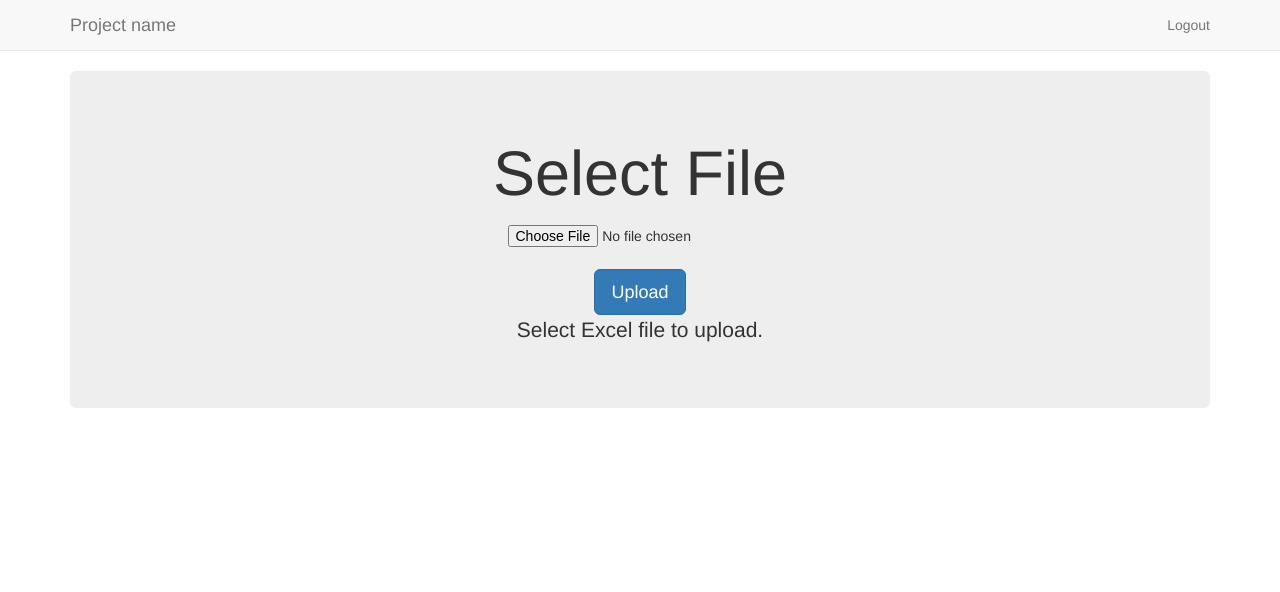
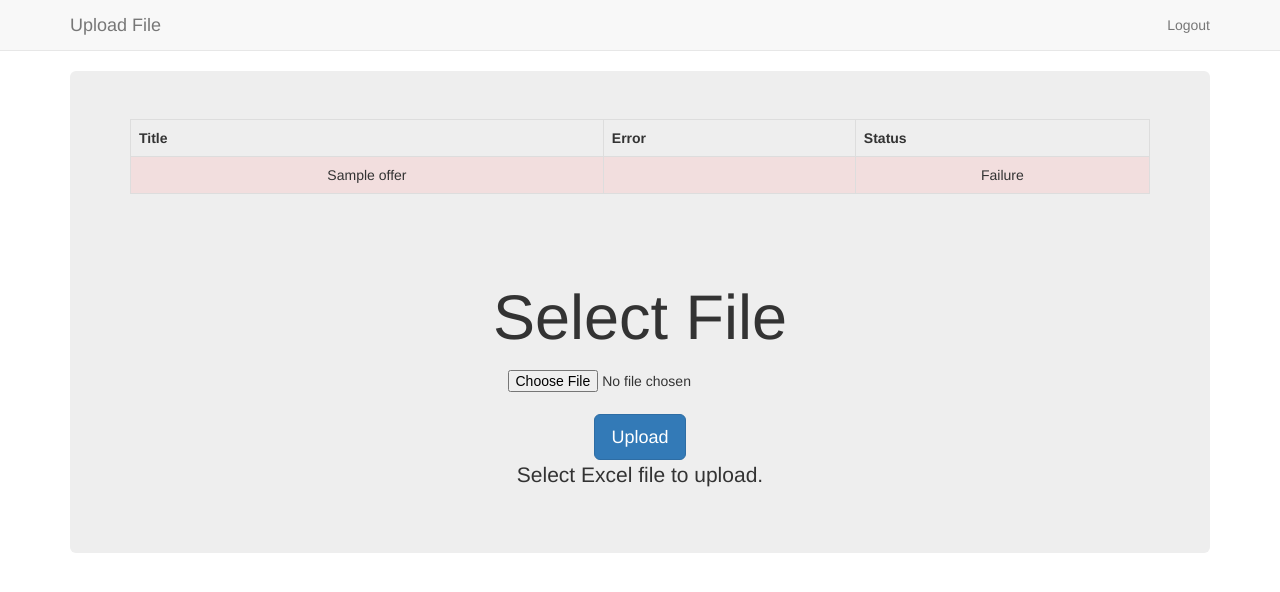
Before and after one commit to vighneshbirodkar/mojodemo, a Django app: template mojodemo/templates/upload.html in a window 1280 px wide. Shown: the top 592 px of the page. Run offline with Django 3.2, Linux system fonts and the light colour scheme; the template is opened without the code that fills it: most values are stand-ins (such as "Sample title", 1, 10 or a date in 2020); some libraries are stand-ins or nearby versions.

Commit message:
completed upload code

```diff
--- a/mojodemo/templates/upload.html
+++ b/mojodemo/templates/upload.html
@@ -33,7 +33,7 @@
       <div class="container">
         <div class="navbar-header">
 
-          <a class="navbar-brand" href="#">Project name</a>
+          <a class="navbar-brand" href="#">Upload File</a>
         </div>
         <div class="navbar-collapse collapse">
           <ul class="nav navbar-nav navbar-right">
@@ -47,8 +47,50 @@
     <div class="container">
 
       <!-- Main component for a primary marketing message or call to action -->
+
+
       <div class="jumbotron text-center">
-        <h1>Select File</h1>
+
+        {% if offers|length > 0 %}
+          <table class="table table-bordered table-stripped">
+            <tr>
+              <th> Title </td>
+              <th> Error </td>
+              <th> Status </td>
+            </tr>
+            {% for offer in offers %}
+              {% if offer.success %}
+                <tr class="success" >
+              {% else %}
+                <tr class="danger" >
+               {% endif %}
+
+               <td> {{offer.title}} </td>
+               <td> {{offer.error}} </td>
+
+               <td>
+                 {% if offer.success %}
+                   {{ "Success" }}
+                 {% else %}
+                   {{ "Failure" }}
+                 {% endif %}
+               </td>
+               </tr>
+
+            {% endfor %}
+
+
+          </table>
+        {% endif %}
+
+        {% if readError %}
+          <div class="bg-danger col-md-4 col-md-offset-4" align="center"  >
+            <h4>File is not an Excel File or Data is not in correct format. </h4>
+          </div>
+       {% endif %}
+        <div>
+          <h1><br/>Select File</h1>
+        </div>
         <form method="post" action="/upload/" enctype="multipart/form-data">
           {% csrf_token %}
           <span class="btn btn-file"><input name="excelfile" type="file" /></span>
--- a/requirements.txt
+++ b/requirements.txt
@@ -10,3 +10,4 @@ pystache==0.5.4
 requests==2.2.1
 static==1.0.2
 wsgiref==0.1.2
+xlrd==0.9.3
```
Also changed, not shown: mojo/views.py (+65 -2 lines).
